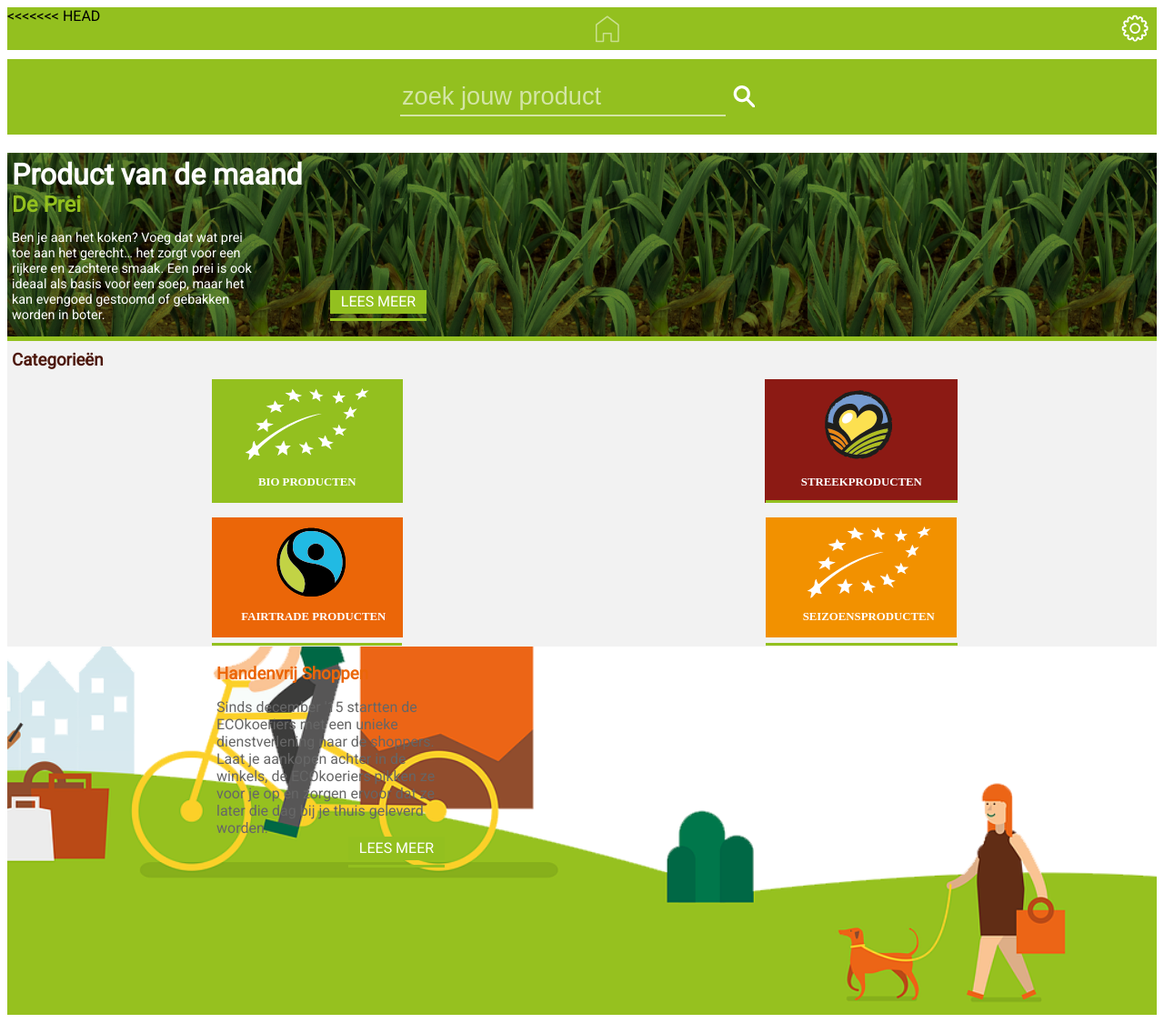
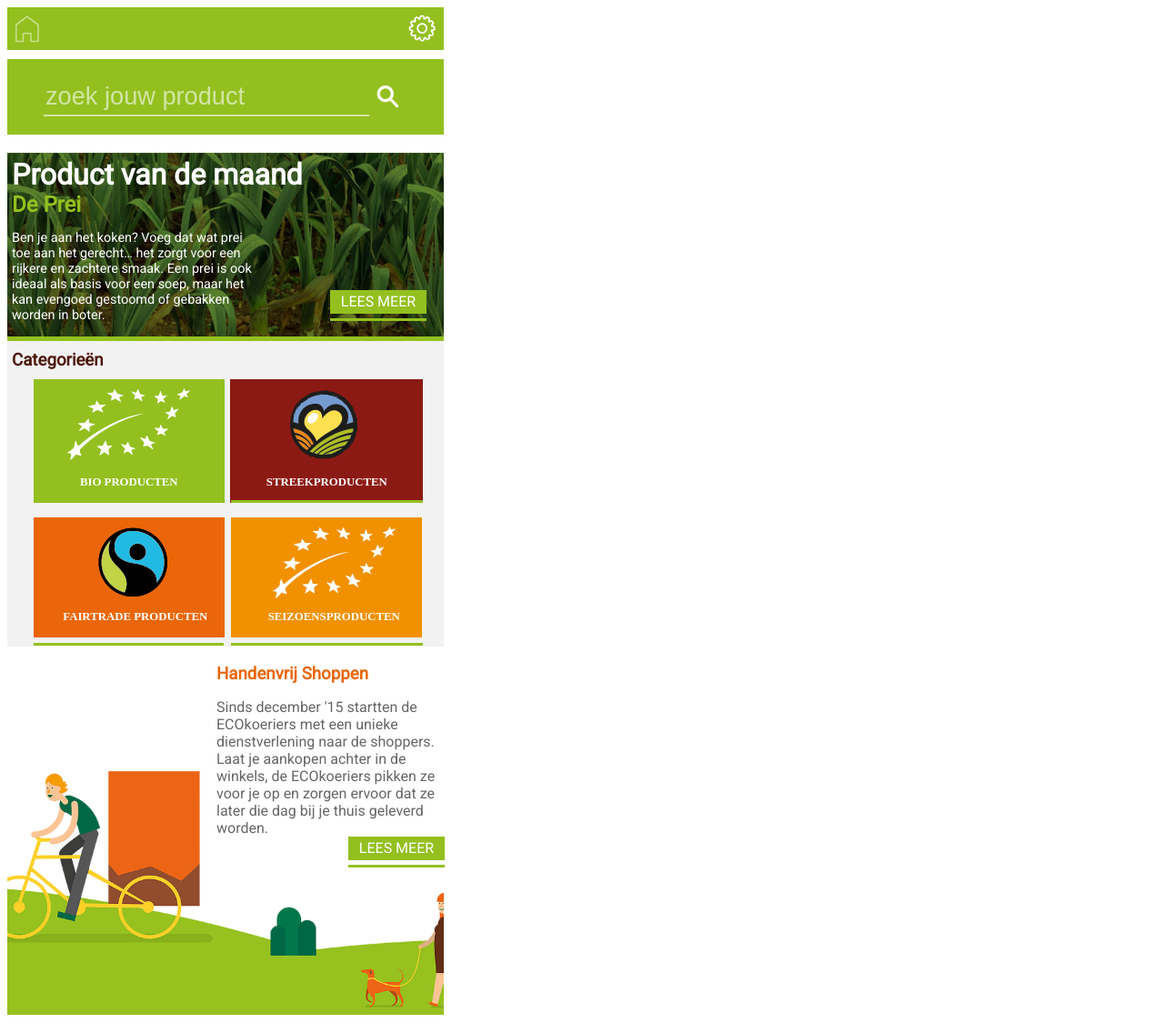
Before and after one commit to lisalepaige/EcoFlavor, a PHP site: page / in a window 1280 px wide. Shown: the whole page at 91% size. Run offline with PHP 8.4, Linux system fonts and the light colour scheme.

Commit message:
css overschrijvingen fixed

```diff
--- a/css/style.css
+++ b/css/style.css
@@ -1,6 +1,5 @@
 body
 {
-<<<<<<< HEAD
     max-width: 480px;
     font-family: 'Roboto', sans-serif;
 }
@@ -274,7 +273,3 @@ header
     margin-left: 145px;
     margin-bottom: 170px;
 }
-=======
-    background-color: greenyellow;
-}
->>>>>>> 4ce870b6fbbbdc7e064b28e5e9d05ef067ad7ccf
--- a/index.php
+++ b/index.php
@@ -11,7 +11,6 @@
 </head>
 <body>
    <header>
-<<<<<<< HEAD
         <img src="images/home.png" alt="home" class="header__home">
         <img src="images/instellingen.png" alt="instellingen">
    </header>
```
